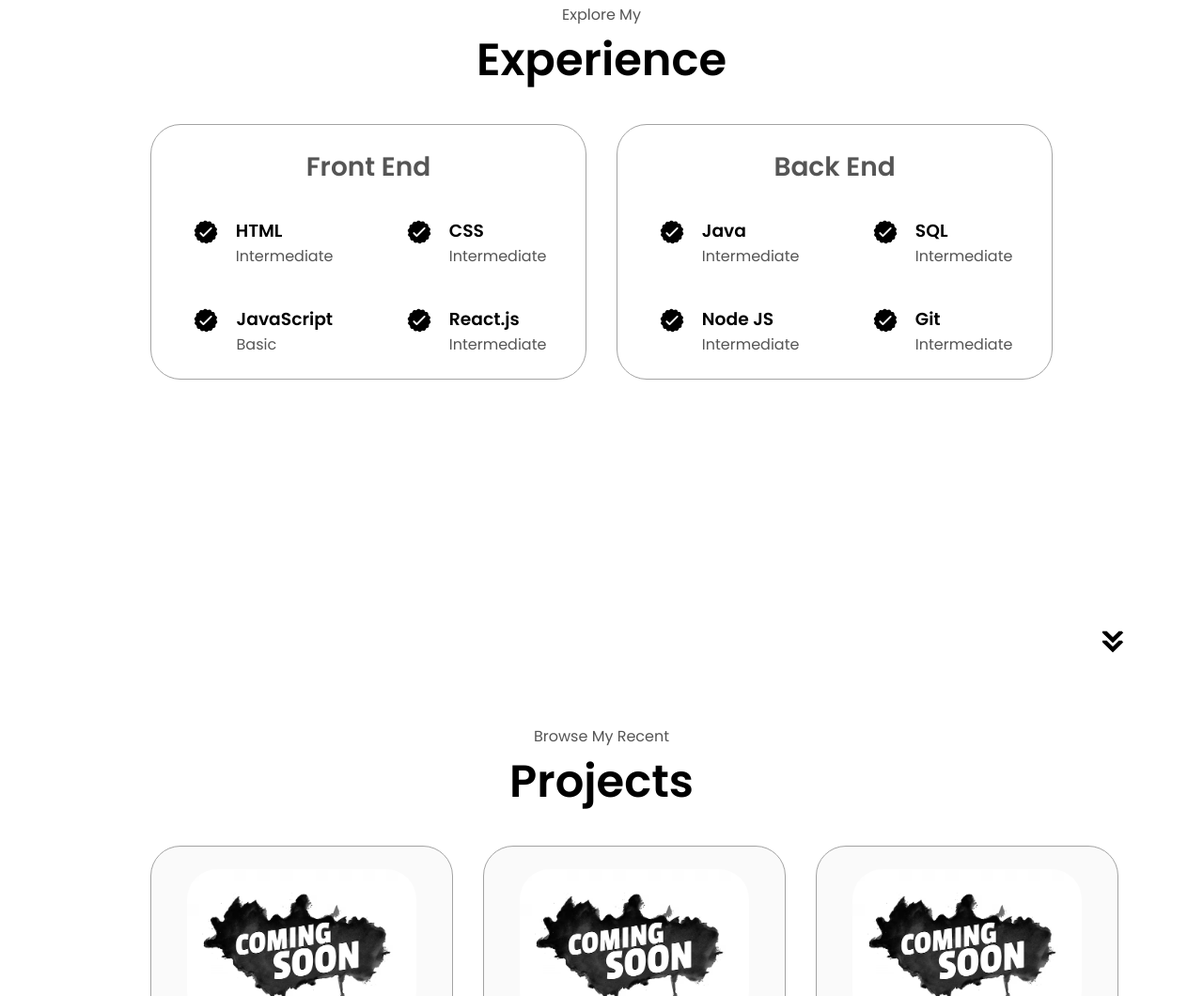
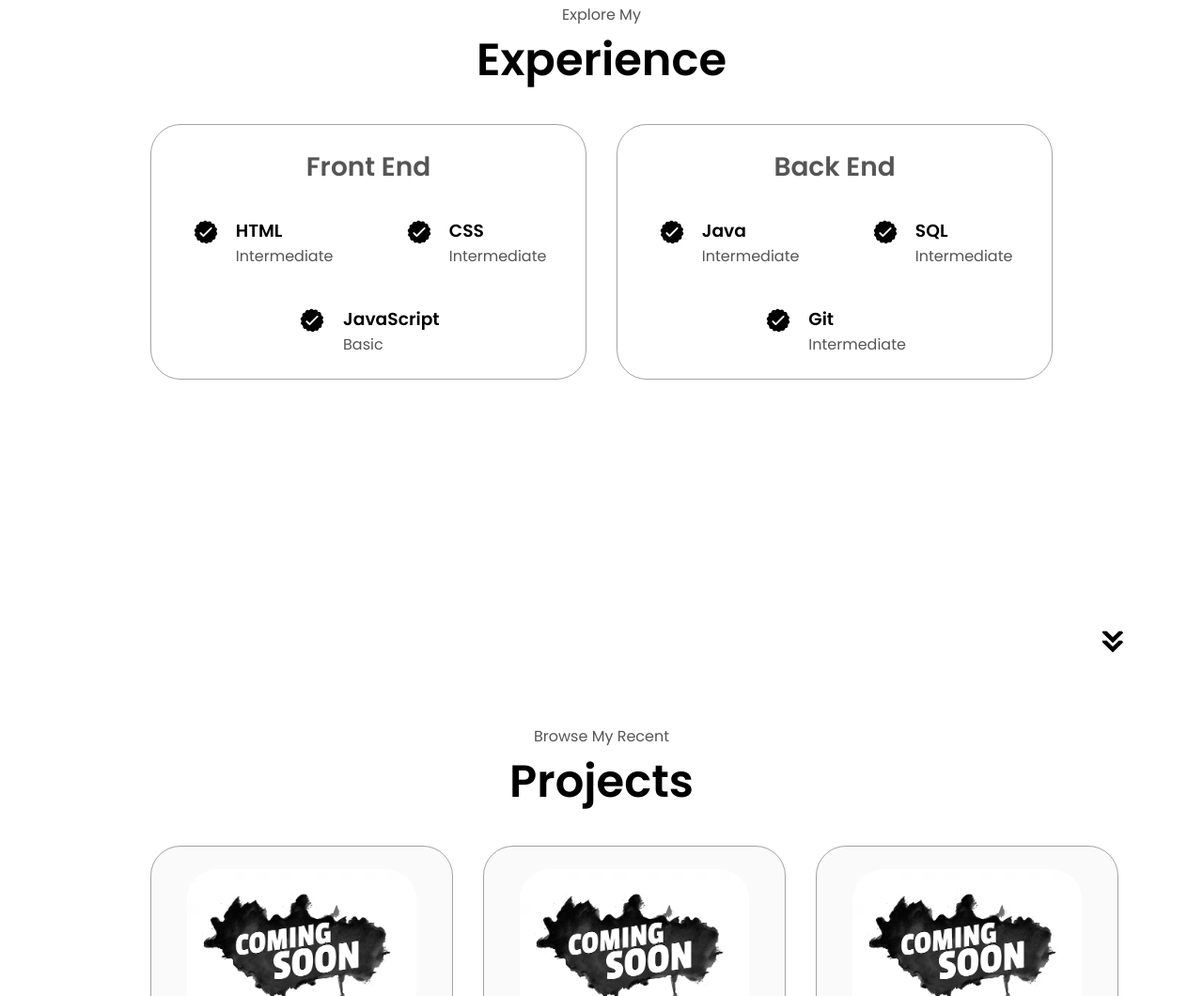
Before and after one commit to Shamath01/html-css-js-portfolio-tutorial, a plain HTML site: page index.html in a window 1280 px wide. Shown: the part 1573-2633 px from the top of the page at 94% size. Drawn offline with Linux system fonts and the light colour scheme.

Commit message:
Updated resume

```diff
--- a/index.html
+++ b/index.html
@@ -45,7 +45,7 @@
       <h class="title">Shamath H V</h>
       <p class="section__text__p2">FullStack developer</p>
       <div class="btn-container">
-        <button class="btn btn-color-2" onclick="window.open('/Assets/Shamath-HV.pdf')">
+        <button class="btn btn-color-2" onclick="window.open('/Assets/Shamath_resume.pdf')">
           Download CV
         </button>
         <button class="btn btn-color-1" onclick="location.href='/#contact'">
@@ -146,16 +146,6 @@
                 <p>Basic</p>
               </div>
             </article>
-            <article>
-              <img
-              src="/Assets/checkmark.png"
-              alt="Experience icon"
-              class="icon">
-              <div>
-                <h3>React.js</h3>
-                <p>Intermediate</p>
-              </div>
-            </article>
           </div>
         </div>
         <div class="details-container">
@@ -178,16 +168,6 @@
               class="icon">
               <div>
                 <h3>SQL</h3>
-                <p>Intermediate</p>
-              </div>
-            </article>
-            <article>
-              <img
-              src="/Assets/checkmark.png"
-              alt="Experience icon"
-              class="icon">
-              <div>
-                <h3>Node JS</h3>
                 <p>Intermediate</p>
               </div>
             </article>
```
Also changed, not shown: Assets/profile-pic-2.png (deleted), 3 other files.
